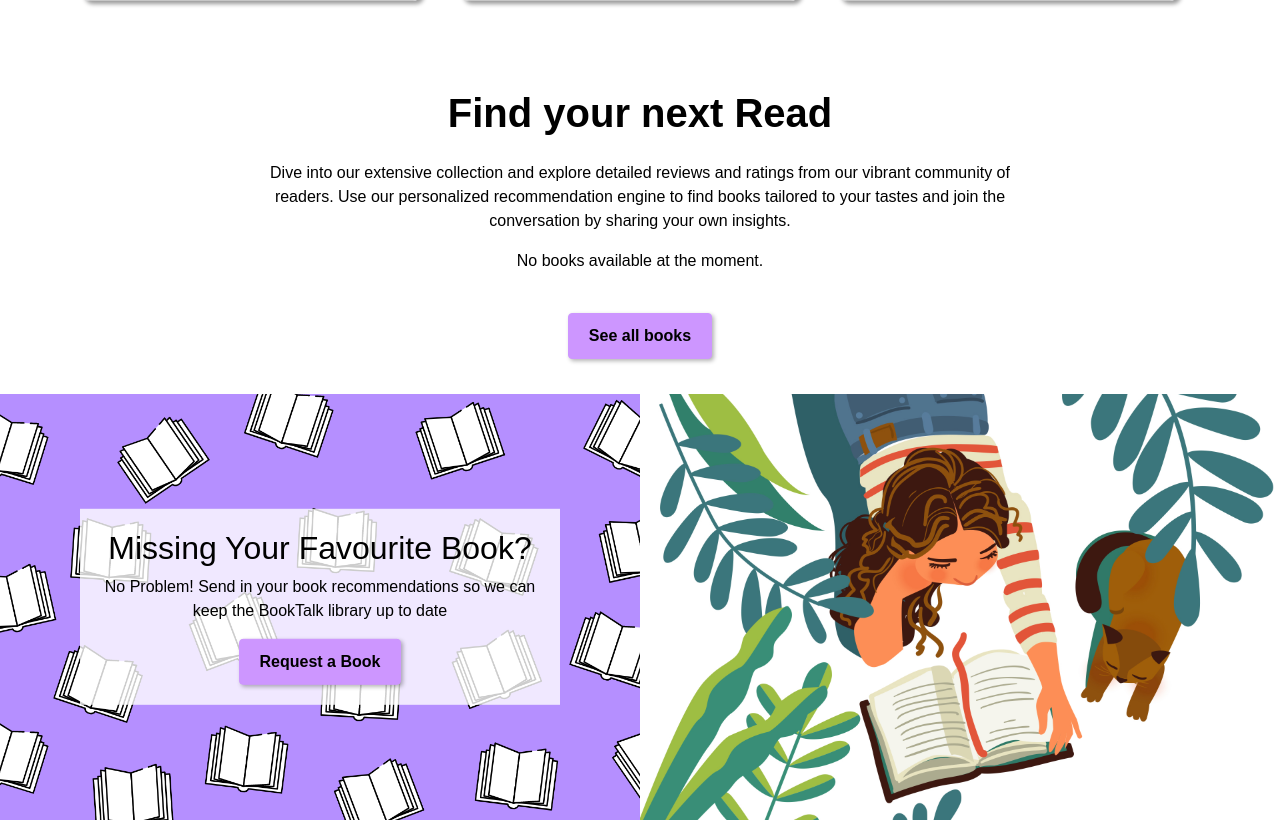
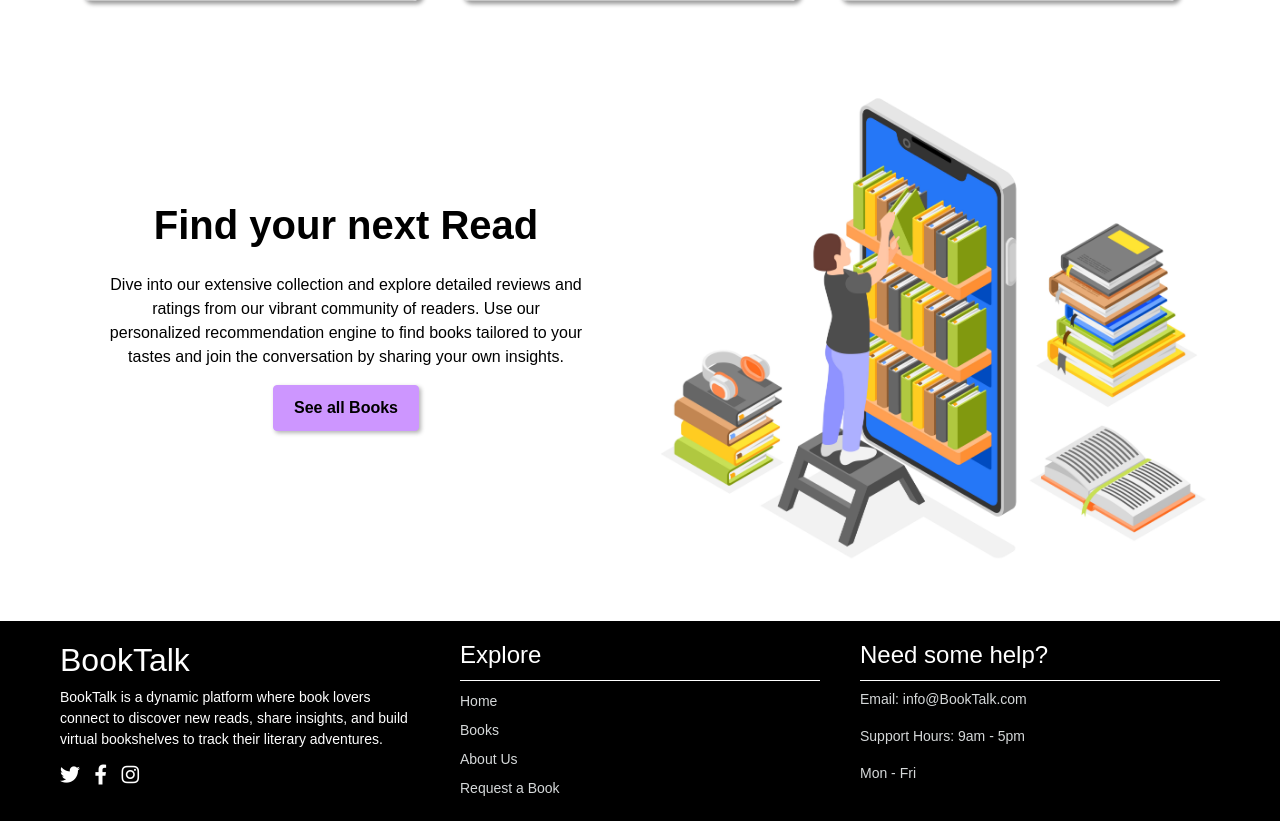
Before and after one commit to jordie-13/BookTalk, a Django app: page / in a window 1280 px wide. Shown: the part 1494-2315 px from the top of the page. Run offline with Django 5.2, Linux system fonts and the light colour scheme; data that the repository does not hold is empty; some libraries are stand-ins or nearby versions.

Commit message:
Add book section to homepage for unregistered users

```diff
--- a/books/templates/homepage.html
+++ b/books/templates/homepage.html
@@ -38,7 +38,12 @@
     <h1>Virtual Bookshelves</h1>
     <br>
     <h4>Discover the power of creating and curating your own virtual bookshelf</h4>
+    {% if user.is_authenticated %}
+    <a href="{{ profile_page_url }}" class="btn btn-primary">Open My Bookshelf</a>
+    {% else %}
     <a href="{% url 'account_signup' %}" class="btn btn-primary">Create an account</a>
+    {% endif %}
+
     <div class="bookshelf-section">
         <div class="row w-100 remove-gutters">
             <div class="col-lg-4">
@@ -66,7 +71,9 @@
     </div>
 </div>
 
-<!-- Display books -->
+
+<!-- Display books for authenticated user -->
+{% if user.is_authenticated %}
 <div class="container-fluid display-books">
     <div class="row">
         <div class="container mt-5">
@@ -117,7 +124,36 @@
     </div>
 </div>
 
-<!--Missing any books section-->
+{% else %}
+
+<div class="container-fluid books-banner">
+    <div class="row w-100 remove-gutters align-items-center">
+
+        <div class="col-lg-6">
+            <div class="banner-text-box books-text">
+                <h1><strong>Find your next Read</strong></h1>
+                <p>Dive into our extensive collection and explore detailed reviews and ratings from our vibrant
+                    community of readers. Use our personalized recommendation engine to find books tailored to
+                     your tastes and join the conversation by sharing your own insights.
+                </p>
+                <a href="{{ books_url }}" class="btn btn-primary">See all Books</a>
+            </div>
+        </div>
+        <div class="col-lg-6">
+            <picture>
+                <img src="{% static 'images/phone-shelf.jpg' %}" alt="digital bookshelf image" class="banner-image">
+            </picture>
+        </div>
+    </div>
+</div>
+
+
+
+{% endif %}
+
+
+<!-- Missing any books section for authenticated user -->
+{% if user.is_authenticated %}
 <div class="missingbook-banner">
     <div class="row w-100 remove-gutters">
         <div class="col-lg-12 d-flex p-0 image-position">
@@ -135,5 +171,6 @@
         </div>
     </div>
 </div>
+{% endif %}
 
 {% endblock %}
--- a/static/css/styles.css
+++ b/static/css/styles.css
@@ -238,7 +238,6 @@ footer {
     height: 585px;
     display: inline-block;
     vertical-align: top;
-    margin-right: 10px;
     border: 1.5px solid #c6c6c6;
     padding: 20px;
     margin: 10px;
@@ -282,6 +281,16 @@ footer {
     font-size: 1rem; /* Adjust font size for paragraph */
 }
 
+/* Books banner section */
+.books-banner {
+    max-width: 1200px;
+    margin-top: 30px;
+    padding-top: 10px;
+}
+
+.books-banner img {
+    max-height: 500px;
+}
 
 /* Missing any books styles */
 .missingbook-banner {
@@ -716,15 +725,12 @@ footer {
     .col-lg-6 {
         flex: 0 0 50%;
         max-width: 50%;
+        display: flex;
+        justify-content: center;
     }
 
     .banner-text-box {
-        text-align: left;
         padding: 0px 30px 0px 30px;
-        display: flex;
-        flex-direction: column;
-        justify-content: center;
-        align-items: center;
         text-align: center;
     }
 
@@ -851,4 +857,8 @@ footer {
         margin: 20px; /* Adjust margin between boxes for large screens */
         min-width: 290px;
     }
+
+    .books-text {
+        margin: 10px 4% 30px 4%;
+    }
 }
```
Also changed, not shown: db.sqlite3, static/images/digital-bookshelf.jpeg (added), static/images/man-reading-2.png (deleted), static/images/phone-shelf.jpg (added), static/images/reading-in-cozy-library.png (deleted), static/images/window-reading.jpg (added).
